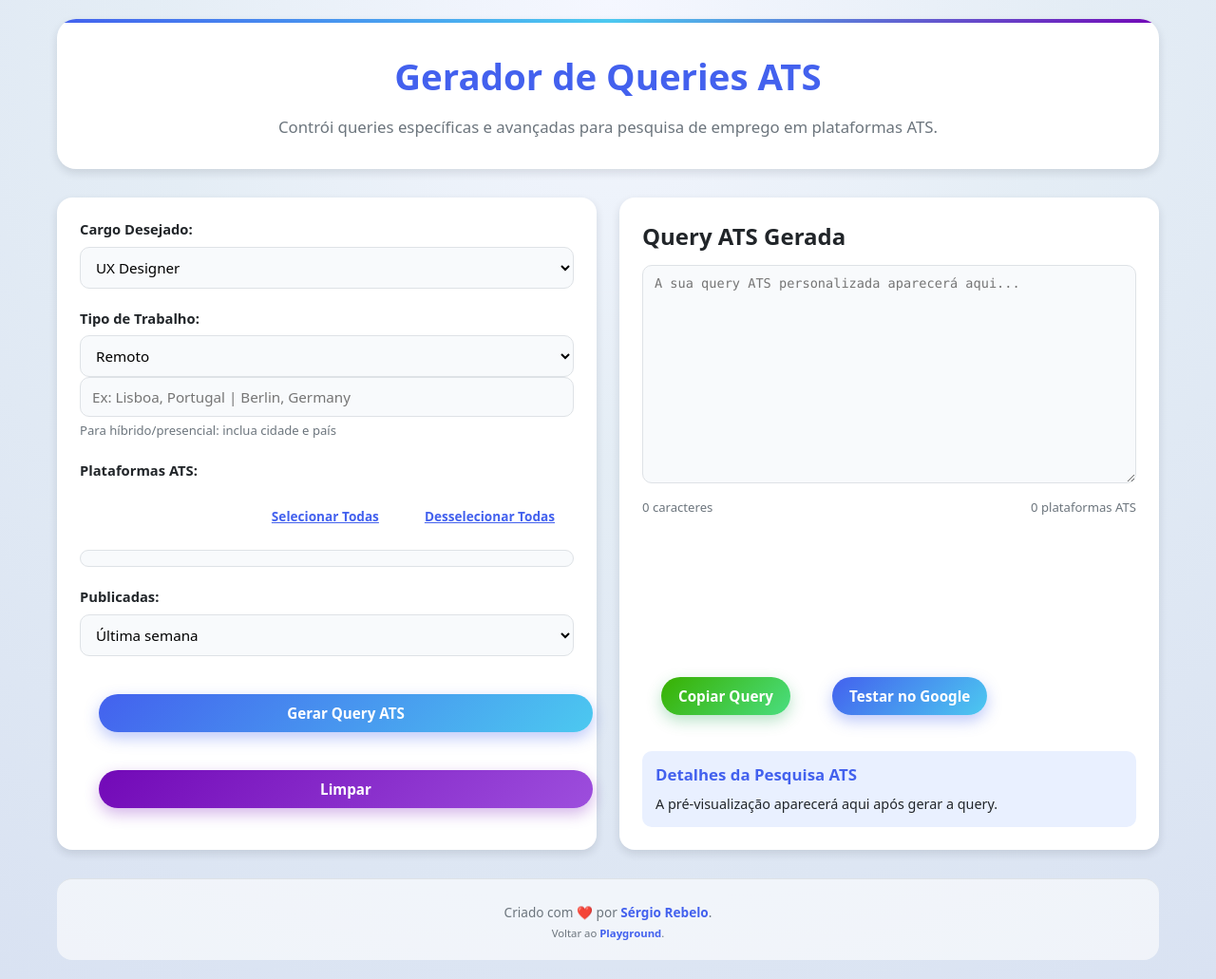
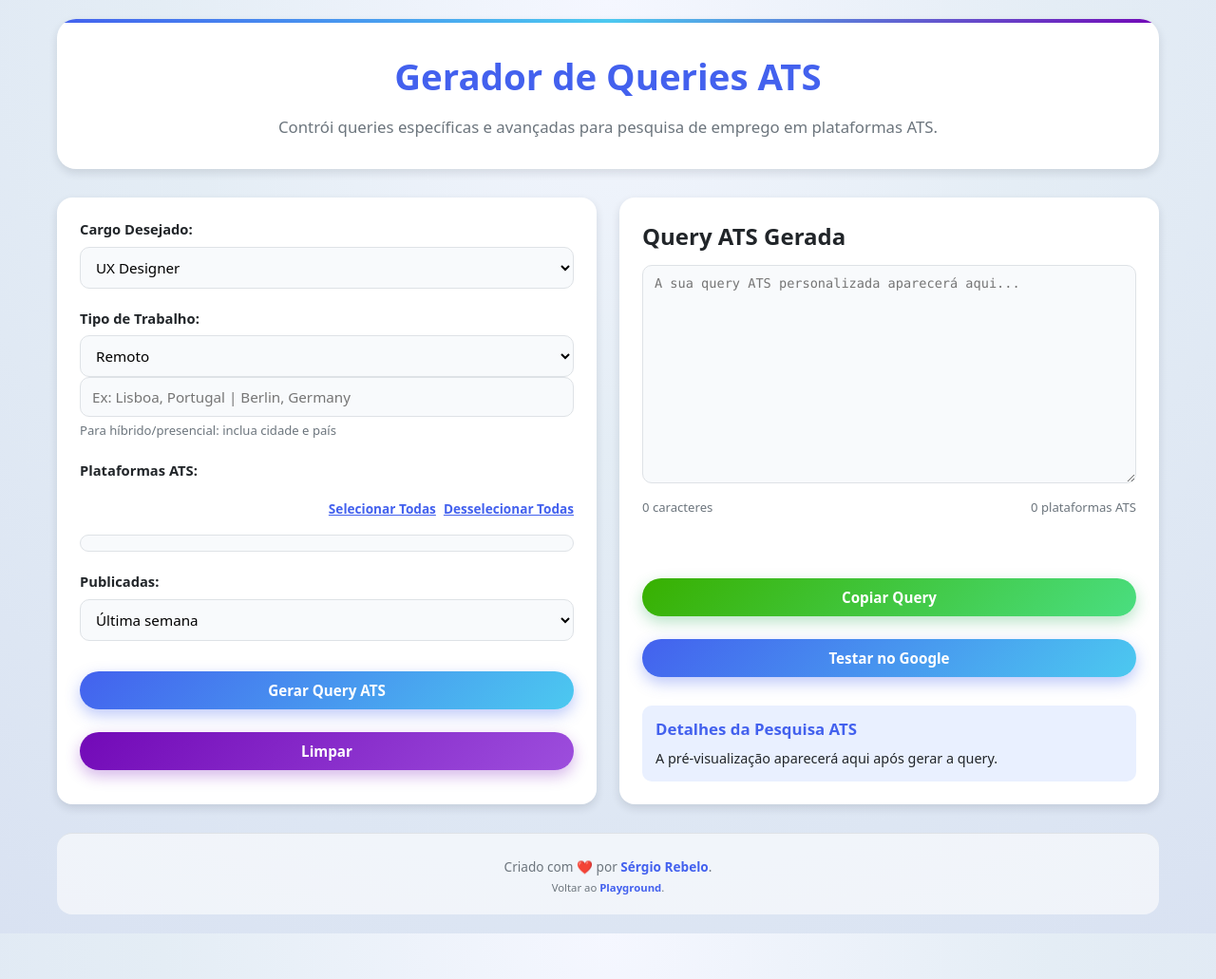
Before and after one commit to sergiorebelo/playground, a Jekyll site: the page built from minisites/job-search/ats-query-generator.html, in a window 1280 px wide. Shown: the whole page at 95% size. Built offline with Jekyll 4.4.1, drawn with Linux system fonts in a browser that asks for light colours.

Commit message:
Refactor button classes for consistency and improved styling

```diff
--- a/assets/css/base.css
+++ b/assets/css/base.css
@@ -526,7 +526,8 @@ textarea#generated-query {
 
 button,
 .btn {
-    margin: 20px;
+    margin-top: 12px;
+    margin-bottom: 12px;
     border: none;
     border-radius: 999px;
     padding: 10px 18px;
--- a/minisites/job-search/ats-query-generator.html
+++ b/minisites/job-search/ats-query-generator.html
@@ -79,8 +79,8 @@ keywords: [gerador de queries, pesquisa de emprego, ATS]
         </div>
 
         <div class="buttons">
-            <button id="copy-btn" class="btn-success">Copiar Query</button>
-            <button id="test-btn" class="btn-primary">Testar no Google</button>
+            <button id="copy-btn" class="btn btn-success">Copiar Query</button>
+            <button id="test-btn" class="btn btn-primary">Testar no Google</button>
         </div>
 
         <div class="preview">
```
